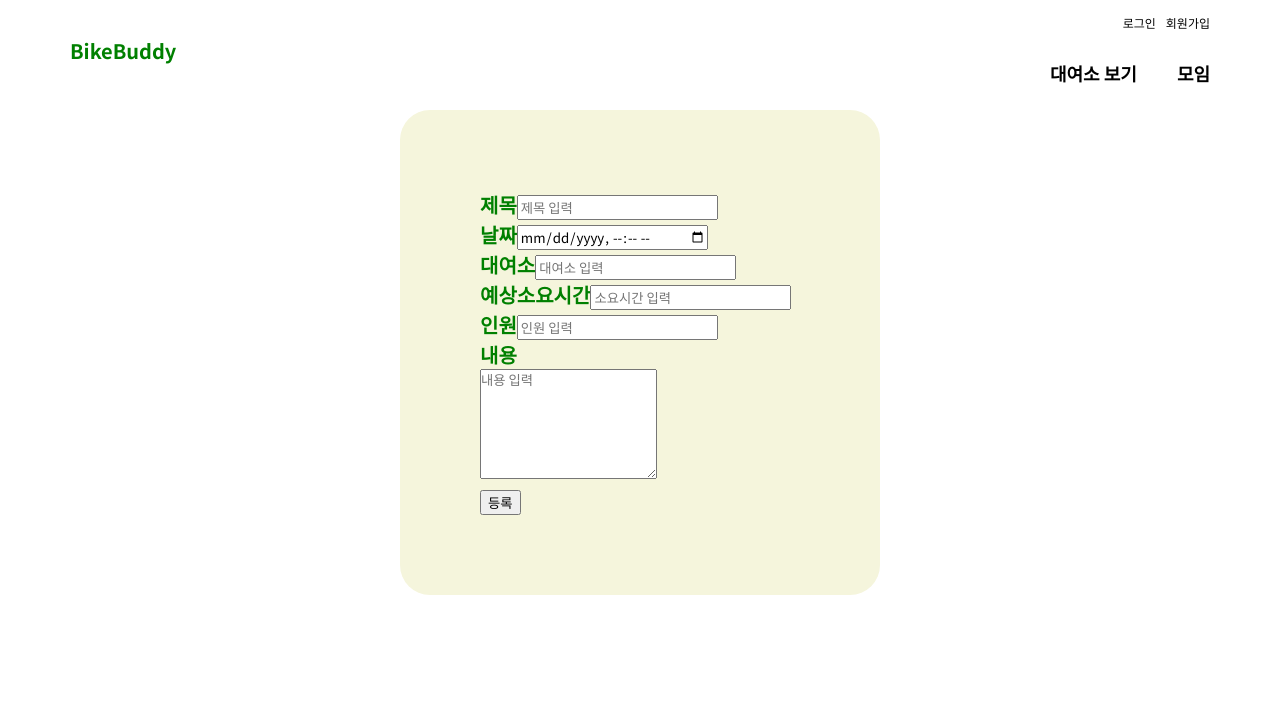
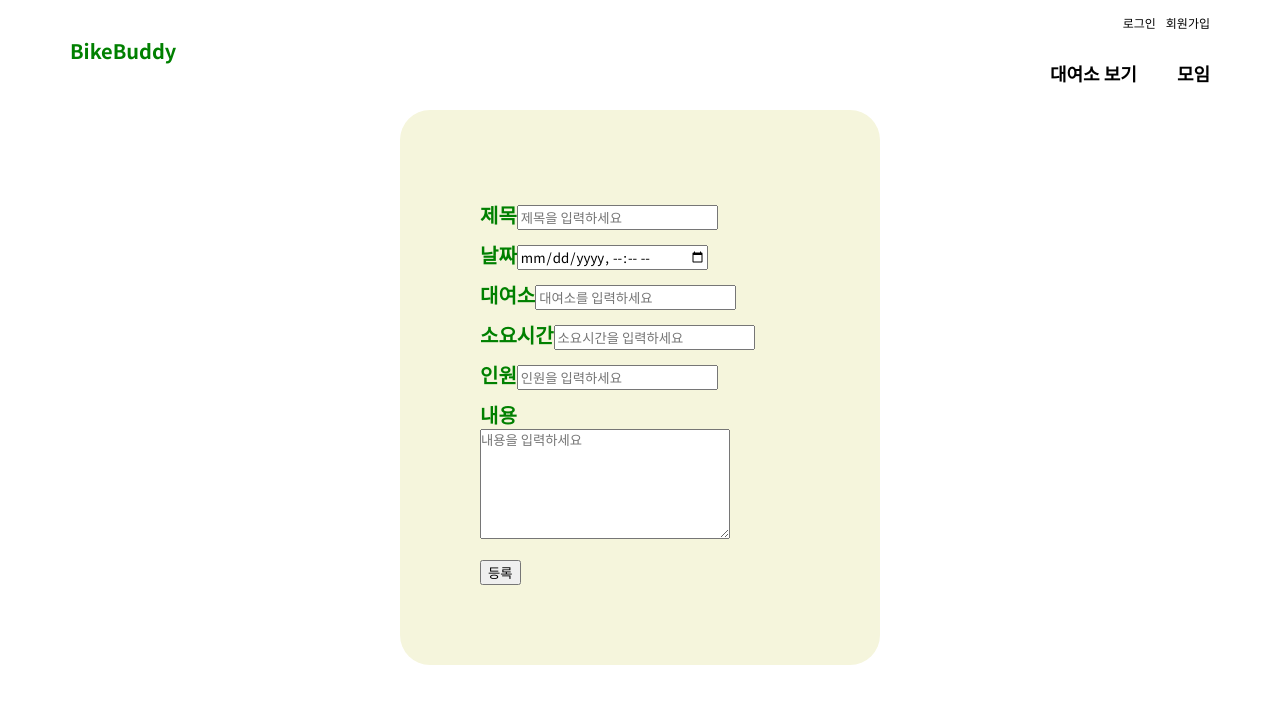
Before and after one commit to ys9494/bike-buddy, a React (Create React App) app: page /gathering in a window 1280 px wide. Shown: the top 704 px of the page. Built offline with nearby package versions, Linux system fonts and the light colour scheme.

Commit message:
feat: gathering

```diff
--- a/src/pages/GatheringPage/Gathering.js
+++ b/src/pages/GatheringPage/Gathering.js
@@ -1,9 +1,12 @@
 import React,{useState, useRef} from 'react';
-import { GatheringWrapper } from "./gathering-styled";
+import {
+  GatheringWrapper,
+  InputWrapper,
+  GatheringForm,
+} from "./gathering-styled";
 import {
   Form,
   FloatingLabel,
-  Col,
   Button,
 } from 'react-bootstrap';
 
@@ -53,41 +56,54 @@ function Gathering () {
   };
 
   return (
+    <>
       <GatheringWrapper>
-      <>
-        <Col>
-          <Form.Label htmlFor="Title">제목</Form.Label>
-            <Form.Control
+        <GatheringForm>
+          <InputWrapper>
+            <label>제목</label>
+            <input
               type="text"
-              placeholder="제목 입력"
-              ref = {titleRef}
-              onChange={handleSubmit}
+              required
+              // value={title}
+              // onChange={(e) => setTitle(e.target.value)}
+              placeholder="제목을 입력하세요"
             />
-          <br />
-          <Form.Label>날짜</Form.Label>
+          </InputWrapper>
+          <InputWrapper>
+            <label>날짜</label>
             <input type="datetime-local"></input>
-          <br />
-          <Form.Label htmlFor="RentalShop">대여소</Form.Label>
-            <Form.Control
+          </InputWrapper>
+          <InputWrapper>
+            <label>대여소</label>
+            <input
               type="text"
-              placeholder="대여소 입력"
-              onChange={handleRentalShop}
+              required
+              // value={rentalshop}
+              // onChange={(e) => setRentalshop(e.target.value)}
+              placeholder="대여소를 입력하세요"
             />
-          <br />
-          <Form.Label htmlFor="LeadTime">예상소요시간</Form.Label>
-            <Form.Control
+          </InputWrapper>
+          <InputWrapper>
+            <label>소요시간</label>
+            <input
               type="Number"
-              placeholder="소요시간 입력"
-              onChange={handleLeadTime}
+              required
+              // value={time}
+              // onChange={(e) => setTime(e.target.value)}
+              placeholder="소요시간을 입력하세요"
             />
-          <br />
-          <Form.Label htmlFor="MemberSum">인원</Form.Label>
-            <Form.Control
+          </InputWrapper>
+          <InputWrapper>
+            <label>인원</label>
+            <input
               type="Number"
-            placeholder="인원 입력"
-            onChange={handleMemberSum}
+              required
+              // value={count}
+              // onChange={(e) => setCount(e.target.value)}
+              placeholder="인원을 입력하세요"
             />
-          <br />
+          </InputWrapper>
+          <InputWrapper>
             <Form.Label htmlFor="Content">내용</Form.Label>
               <FloatingLabel
                 controlId="floatingTextarea"
@@ -96,19 +112,19 @@ function Gathering () {
                 <Form.Control
                 type="text"
                 as="textarea"
-              placeholder="내용 입력"
-              style={{ height: '110px' }}
+                placeholder="내용을 입력하세요"
+                style={{ height: '110px', width: '250px' }}
                 onChange={handleContent}
                 />
               </FloatingLabel>
-
+          </InputWrapper>
           <Button variant="primary">
             {/* onClick={handleShow} */}
             등록
           </Button>
-        </Col>
+        </GatheringForm>
+      </GatheringWrapper>
     </>
-    </GatheringWrapper>
   );
 };
 
--- a/src/pages/GatheringPage/gathering-styled.js
+++ b/src/pages/GatheringPage/gathering-styled.js
@@ -1,14 +1,4 @@
 import styled from "styled-components";
-
-// const Title= styled.div`
-//   display: flex;
-//   color:darkolivegreen;
-
-//   h1{
-//     font-size: 30px;
-//     margin: 0 10px 10px 0;
-//   }
-// `;
 
 export const GatheringWrapper = styled.div`
   display: flex;
@@ -21,3 +11,13 @@ export const GatheringWrapper = styled.div`
   font-weight: bold;
   color: green;
 `;
+
+export const InputWrapper = styled.div`
+  font-size: 20px;
+  font-weight: bold;
+  color: green;
+  margin: 10px 0px;
+`;
+
+export const GatheringForm = styled.div`
+`;
--- a/src/pages/UsergatheringPage/Usergathering.js
+++ b/src/pages/UsergatheringPage/Usergathering.js
@@ -1,9 +1,11 @@
-import { UsergatheringWrapper } from "./usergathering-styled";
+import { UsergatheringWrapper,
+  UsergatheringForm,
+  InputWrapper
+} from "./usergathering-styled";
 import React,{useState} from 'react';
 import {
   Form,
   FloatingLabel,
-  Col,
   Button,
 } from 'react-bootstrap';
 
@@ -44,54 +46,59 @@ const Usergathering = () => {
 
 
     return (
-      <UsergatheringWrapper>
-        <Col>
-          <div>
-            <Form.Label htmlFor="Title">제목</Form.Label>
-              <Form.Control
+      <>
+        <UsergatheringWrapper>
+          <UsergatheringForm>
+            <InputWrapper>
+              <label>제목</label>
+              <input
                 type="text"
-                // ref = {titleRef}
-                onChange={handleTitle}
+                required
+                // value={email}
+                // onChange={(e) => setEmail(e.target.value)}
               />
-            <br />
-            <Form.Label>날짜</Form.Label>
-            <input type="datetime-local"></input>
-            <br />
+            </InputWrapper>
+            <InputWrapper>
+              <label>날짜</label>
+              <input type="datetime-local"></input>
+            </InputWrapper>
             <Form.Label htmlFor="RentalShop">대여소</Form.Label>
               <Form.Control
                 type="text"
                 onChange={handleRentalShop}
               />
-            <br />
-            <Form.Label htmlFor="LeadTime">예상소요시간</Form.Label>
-              <Form.Control
-                type="Number"
-                onChange={handleLeadTime}
-              />
-            <br />
-            <Form.Label htmlFor="MemberSum">인원</Form.Label>
-              <Form.Control
+            <InputWrapper>
+            <label>소요시간</label>
+            <input
               type="Number"
-              onChange={handleMemberSum}
-              /* value={membercount}
-              onChange={(e) => {
-              e.preventDefault();
-              setMemberCount(e.target.value);
-              }}*/
+              required
+              // value={time}
+              // onChange={(e) => setTime(e.target.value)}
             />
-            <br />
+          </InputWrapper>
+          <InputWrapper>
+            <label>인원</label>
+            <input
+              type="Number"
+              required
+              // value={count}
+              // onChange={(e) => setCount(e.target.value)}
+            />
+          </InputWrapper>
+          <InputWrapper>
             <Form.Label htmlFor="Content">내용</Form.Label>
               <FloatingLabel
                 controlId="floatingTextarea"
                 className="mb-4"
-                onChange={handleContent}
               >
                 <Form.Control
                 type="text"
                 as="textarea"
-                style={{ height: '110px' }}
+                style={{ height: '110px', width: '250px' }}
+                onChange={handleContent}
                 />
               </FloatingLabel>
+          </InputWrapper>
               <Button variant="primary">
                 {/* onClick={handleShow} */}
                 수정
@@ -99,11 +106,9 @@ const Usergathering = () => {
               <Button variant="primary">
                 삭제
               </Button>
-          </div>
-        </Col>
-
-
-      </UsergatheringWrapper>
+          </UsergatheringForm>
+        </UsergatheringWrapper>
+      </>
     );
   };
 
--- a/src/pages/UsergatheringPage/usergathering-styled.js
+++ b/src/pages/UsergatheringPage/usergathering-styled.js
@@ -11,3 +11,16 @@ export const UsergatheringWrapper = styled.div`
   font-weight: bold;
   color: green;
   `;
+
+export const UsergatheringForm = styled.div`
+  `;
+
+export const InputWrapper = styled.div`
+  font-size: 20px;
+  font-weight: bold;
+  color: green;
+  margin: 10px 0px;
+  label{
+    margin-right:10px;
+  }
+  `;
```
Lines whose indentation alone changed are shown as unchanged.
